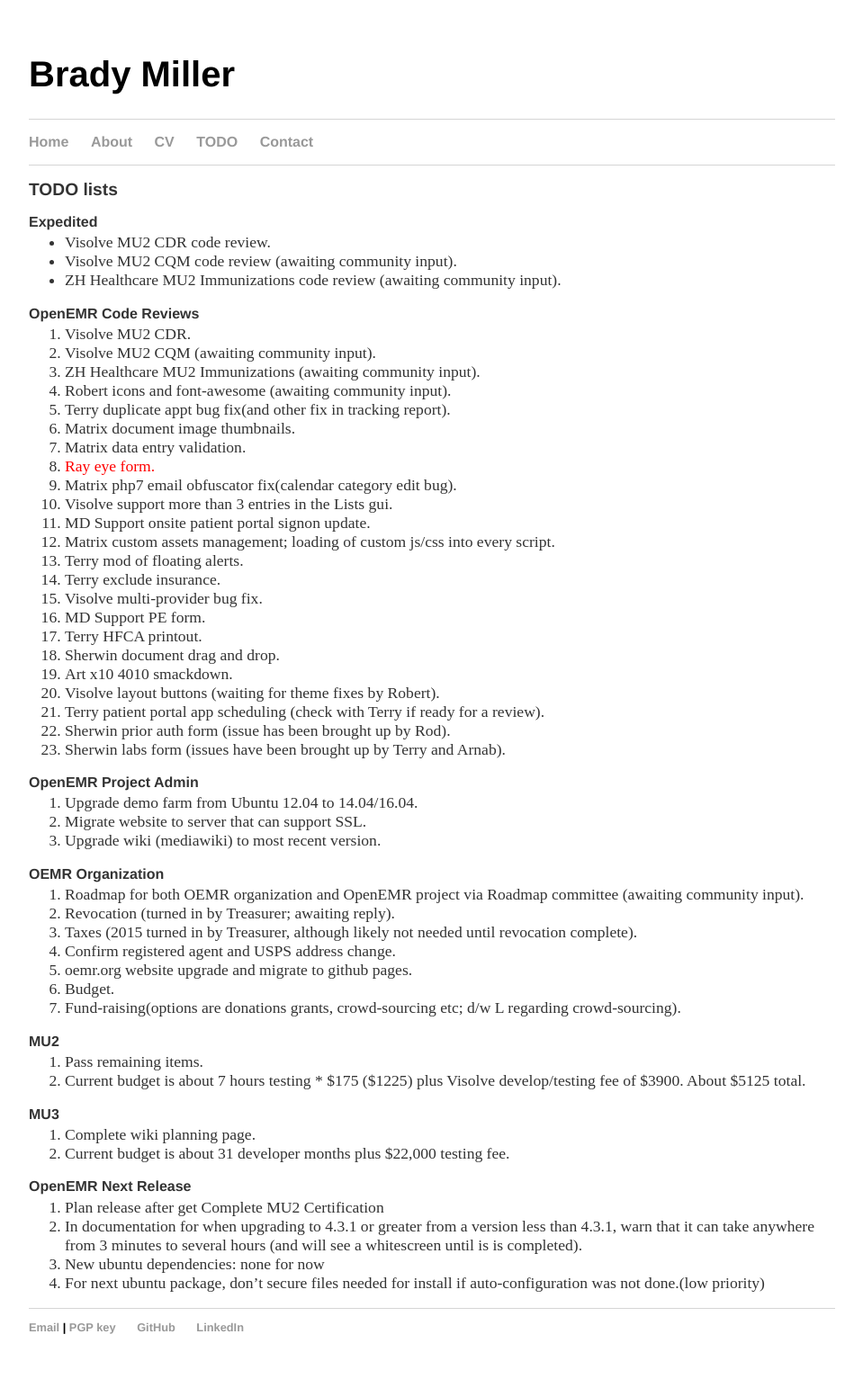
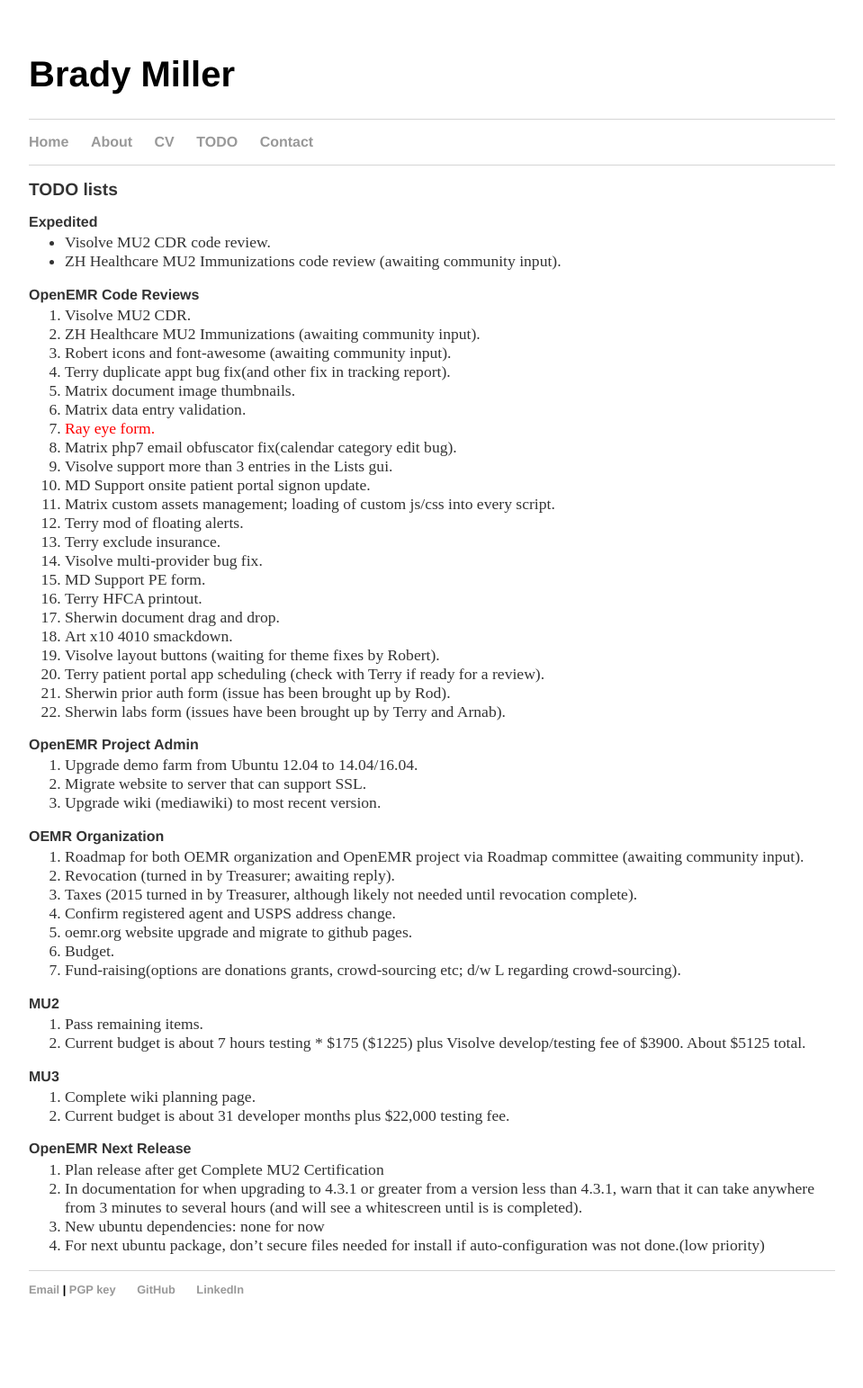
Before and after one commit to bradymiller/bradymiller.github.io, a Jekyll site: the page built from todo/index.md, in a window 1280 px wide. Shown: the whole page at 90% size, without its empty margins (160-1119 px from the left). Built offline with Jekyll 4.4.1, drawn with Linux system fonts in a browser that asks for light colours; after the commit the page ends 1501 px from its top, so only the background shows below that.

Commit message:
Update todo list

```diff
--- a/todo/index.md
+++ b/todo/index.md
@@ -5,12 +5,10 @@
 
 ### Expedited
 * Visolve MU2 CDR code review.
-* Visolve MU2 CQM code review (awaiting community input).
 * ZH Healthcare MU2 Immunizations code review (awaiting community input).
 
 ### OpenEMR Code Reviews
 1. Visolve MU2 CDR.
-1. Visolve MU2 CQM (awaiting community input).
 1. ZH Healthcare MU2 Immunizations (awaiting community input).
 1. Robert icons and font-awesome (awaiting community input).
 1. Terry duplicate appt bug fix(and other fix in tracking report).
```
